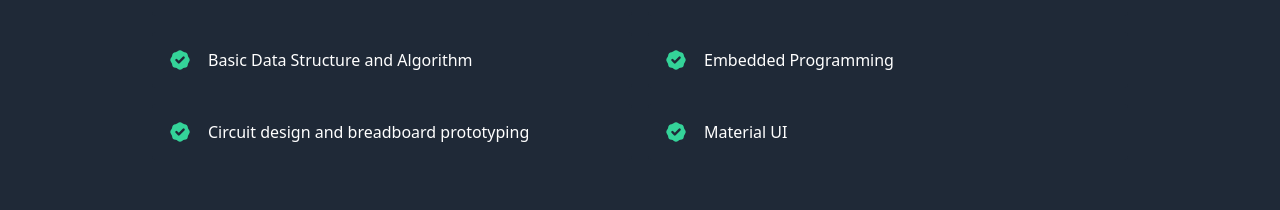
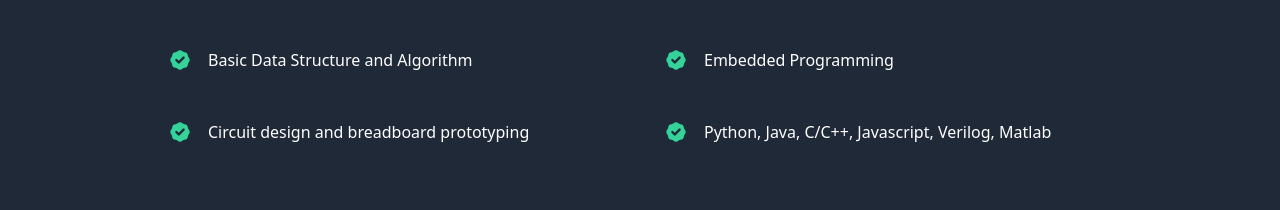
Before and after one commit to oudomso/react-portfolio, a React (Create React App) app: page / in a window 1280 px wide. Shown: the part 1940-2150 px from the top of the page. Built offline with nearby package versions, Linux system fonts and the light colour scheme.

Commit message:
add skills

```diff
--- a/src/data.js
+++ b/src/data.js
@@ -56,5 +56,5 @@ export const skills = [
   "Basic Data Structure and Algorithm",
   "Embedded Programming ",
   "Circuit design and breadboard prototyping",
-  "Material UI",
+  "Python, Java, C/C++, Javascript, Verilog, Matlab",
 ];
```
